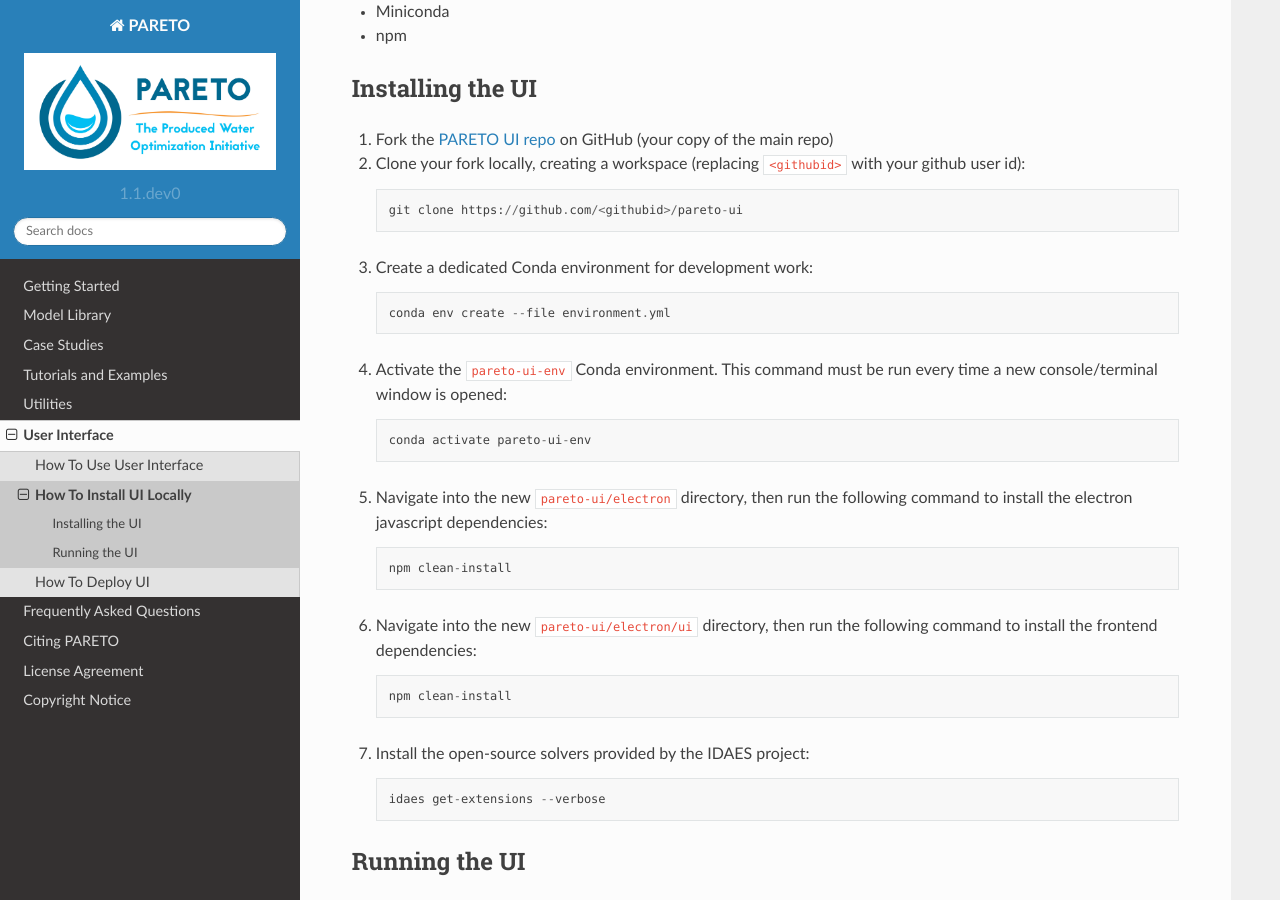
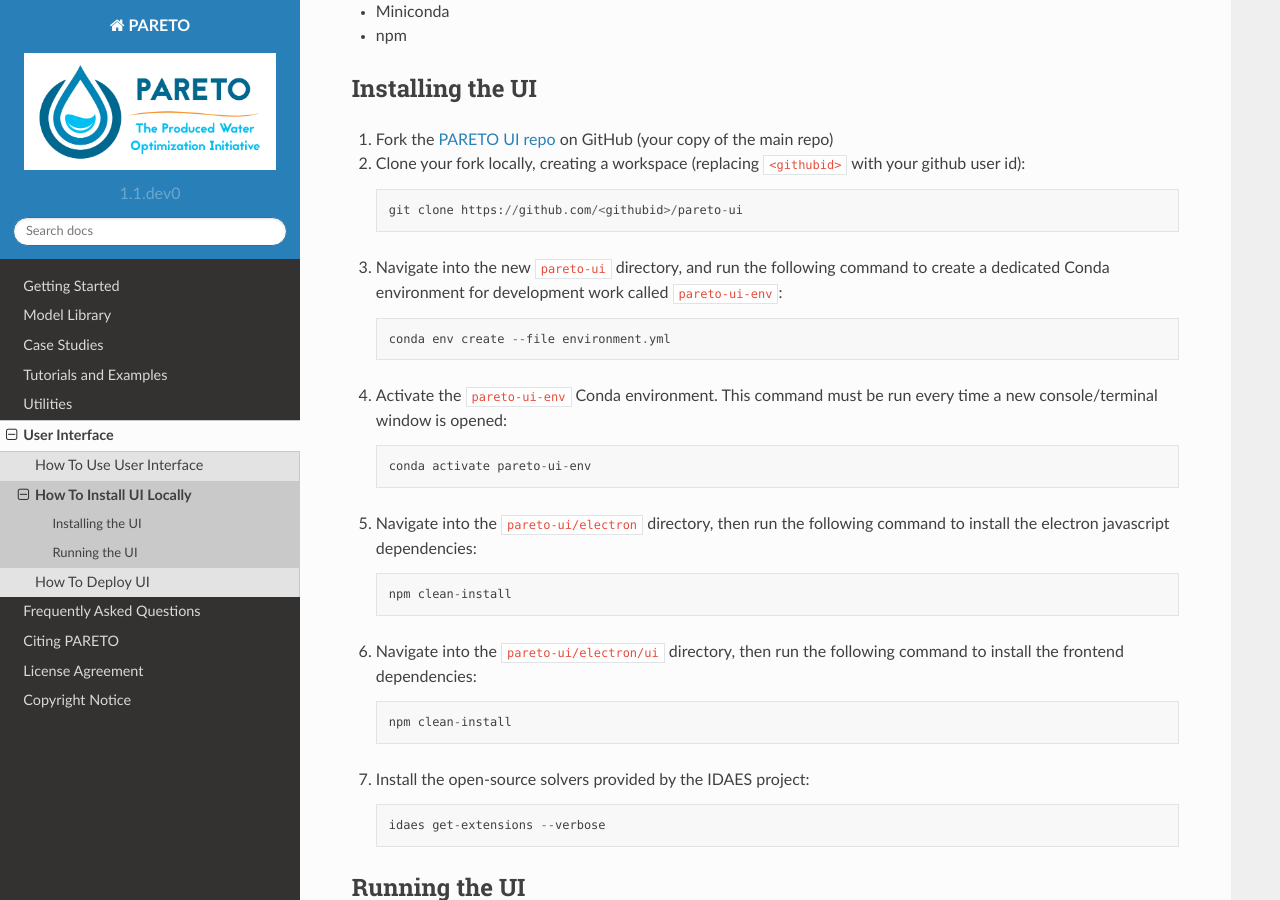
Before and after one commit to project-pareto/project-pareto, a Sphinx documentation site: the page built from docs/user_interface/how_to_install_ui_locally.rst, in a window 1280 px wide and 900 px high, scrolled down 256 px. Built offline with Sphinx 7.4.7 and the Read the Docs theme 2.0.0, drawn with Linux system fonts in a browser that asks for light colours.

Commit message:
reword instructions for creating conda environment

```diff
--- a/docs/user_interface/how_to_install_ui_locally.rst
+++ b/docs/user_interface/how_to_install_ui_locally.rst
@@ -22,7 +22,7 @@
 
     git clone https://github.com/<githubid>/pareto-ui
 
-3. Create a dedicated Conda environment for development work::
+3. Navigate into the new ``pareto-ui`` directory, and run the following command to create a dedicated Conda environment for development work called ``pareto-ui-env``::
 
     conda env create --file environment.yml
 
@@ -30,12 +30,12 @@
 
     conda activate pareto-ui-env
 
-5. Navigate into the new ``pareto-ui/electron`` directory, then run the following command to install
+5. Navigate into the ``pareto-ui/electron`` directory, then run the following command to install
    the electron javascript dependencies::
 
     npm clean-install
 
-6. Navigate into the new ``pareto-ui/electron/ui`` directory, then run the following command to install
+6. Navigate into the ``pareto-ui/electron/ui`` directory, then run the following command to install
    the frontend dependencies::
 
     npm clean-install
```
